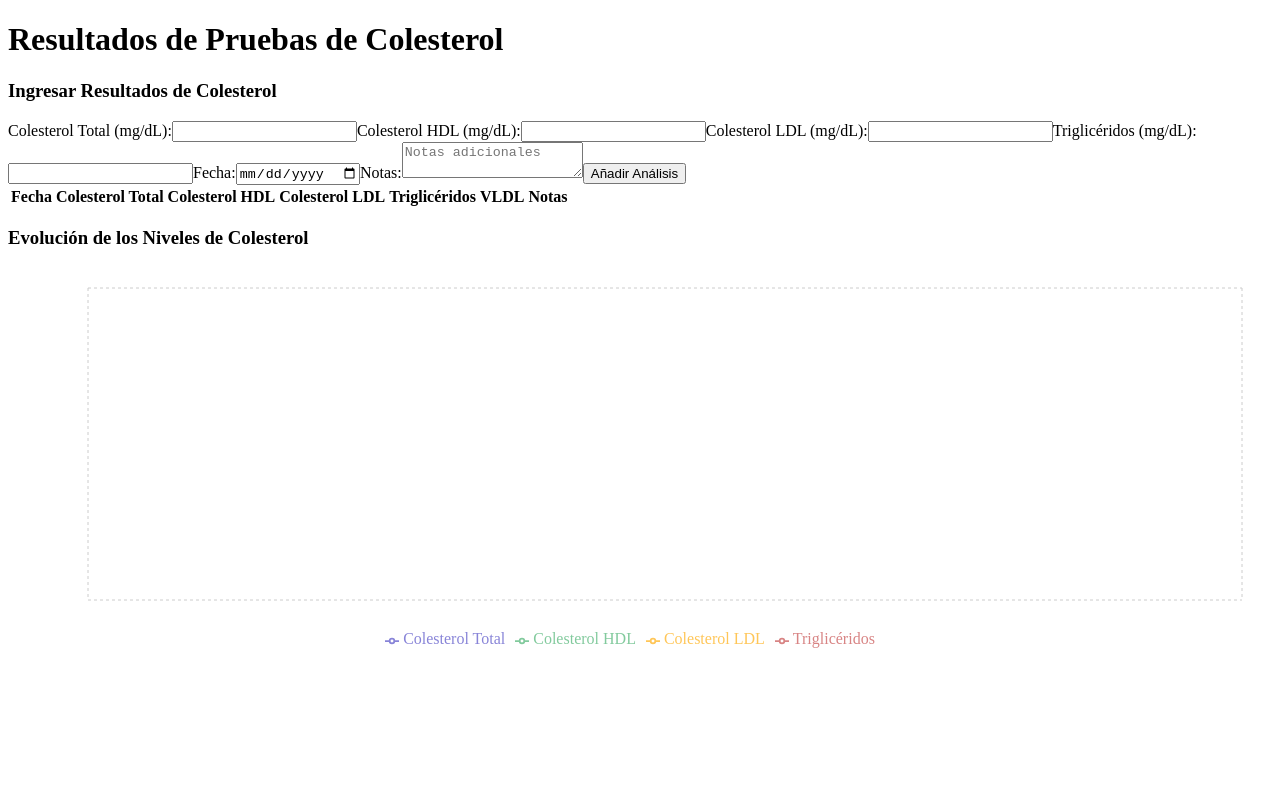
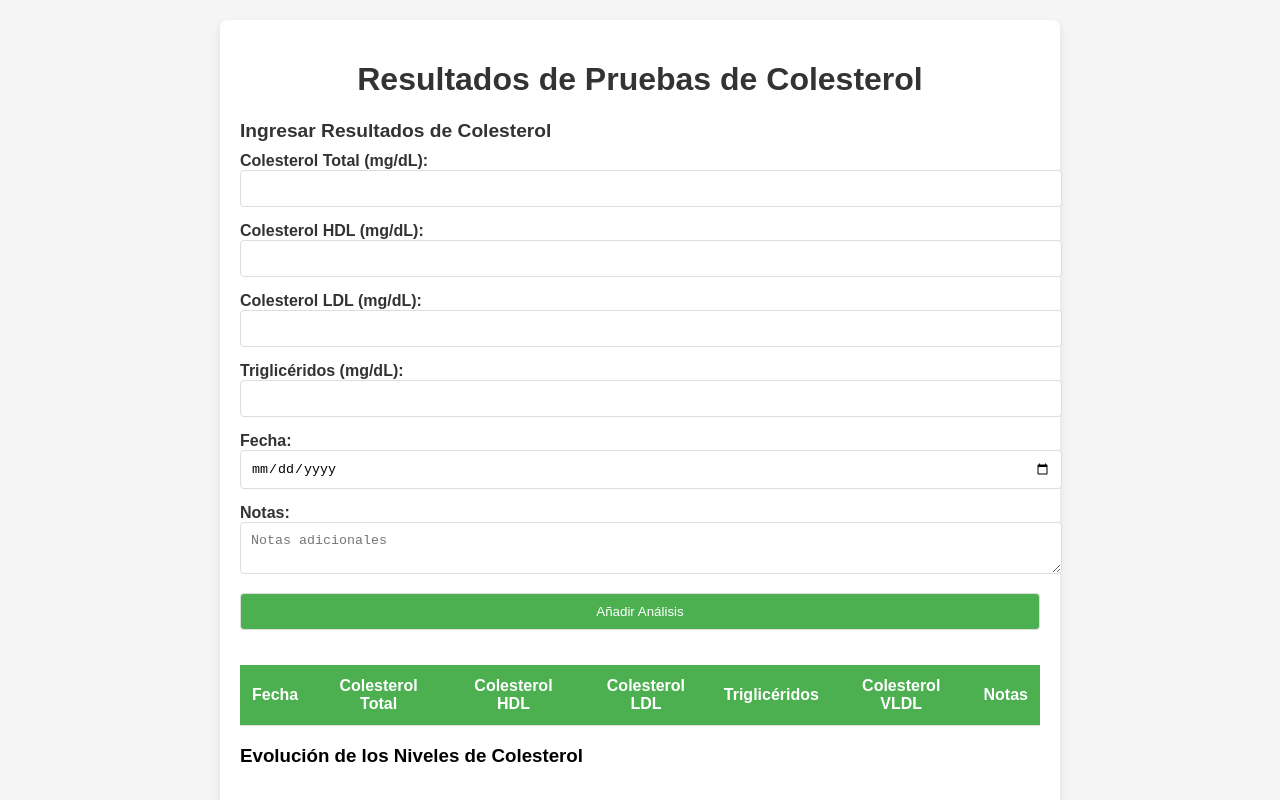
Before and after one commit to alexlab84/Visualization-of-cholesterol-test-results, a React (Vite) app: page / in a window 1280 px wide. Shown: the top 800 px of the page. Built offline with nearby package versions, Linux system fonts and the light colour scheme.

Commit message:
I add changes in styles

```diff
--- a/src/components/App.jsx
+++ b/src/components/App.jsx
@@ -1,9 +1,9 @@
-
-
 import { useState } from "react";
 import CholesterolResultsTable from "./CholesterolResultsTable";
 import CholesterolChart from "./CholesterolChart";
 import CholesterolForm from "./CholesterolForm";
+
+import '../styles/App.scss'
 
 function App() {
   const [results, setResults] = useState([]);
@@ -13,12 +13,11 @@ function App() {
   };
 
   return (
-    <div>
+    <div className="container">
       <h1>Resultados de Pruebas de Colesterol</h1>
-
       <CholesterolForm onAddTest={addTest} />
       <CholesterolResultsTable results={results} />
-      <CholesterolChart results={results} /> {/* Agregamos el gráfico aquí */}
+      <CholesterolChart results={results} />
     </div>
   );
 }
--- a/src/components/CholesterolForm.jsx
+++ b/src/components/CholesterolForm.jsx
@@ -12,9 +12,7 @@ function CholesterolForm({ onAddTest }) {
 
   const handleSubmit = (e) => {
     e.preventDefault();
-
     const vldlCholesterol = triglycerides ? triglycerides / 5 : 0;
-
     const newTest = {
       id: Date.now(),
       totalCholesterol: parseFloat(totalCholesterol),
@@ -25,9 +23,7 @@ function CholesterolForm({ onAddTest }) {
       date,
       notes,
     };
-
     onAddTest(newTest);
-
     setTotalCholesterol("");
     setHdlCholesterol("");
     setLdlCholesterol("");
@@ -37,70 +33,31 @@ function CholesterolForm({ onAddTest }) {
   };
 
   return (
-    <form onSubmit={handleSubmit}>
-      <h3>Ingresar Resultados de Colesterol</h3>
+    <div className="form-container">
+      <form onSubmit={handleSubmit}>
+        <h3 className="form-title">Ingresar Resultados de Colesterol</h3>
 
-      <label>
-        Colesterol Total (mg/dL):
-        <input
-          type="number"
-          value={totalCholesterol}
-          onChange={(e) => setTotalCholesterol(e.target.value)}
-          required
-        />
-      </label>
+        <label className="form-label">Colesterol Total (mg/dL):</label>
+        <input type="number" className="form-input" value={totalCholesterol} onChange={(e) => setTotalCholesterol(e.target.value)} required />
 
-      <label>
-        Colesterol HDL (mg/dL):
-        <input
-          type="number"
-          value={hdlCholesterol}
-          onChange={(e) => setHdlCholesterol(e.target.value)}
-          required
-        />
-      </label>
+        <label className="form-label">Colesterol HDL (mg/dL):</label>
+        <input type="number" className="form-input" value={hdlCholesterol} onChange={(e) => setHdlCholesterol(e.target.value)} required />
 
-      <label>
-        Colesterol LDL (mg/dL):
-        <input
-          type="number"
-          value={ldlCholesterol}
-          onChange={(e) => setLdlCholesterol(e.target.value)}
-          required
-        />
-      </label>
+        <label className="form-label">Colesterol LDL (mg/dL):</label>
+        <input type="number" className="form-input" value={ldlCholesterol} onChange={(e) => setLdlCholesterol(e.target.value)} required />
 
-      <label>
-        Triglicéridos (mg/dL):
-        <input
-          type="number"
-          value={triglycerides}
-          onChange={(e) => setTriglycerides(e.target.value)}
-          required
-        />
-      </label>
+        <label className="form-label">Triglicéridos (mg/dL):</label>
+        <input type="number" className="form-input" value={triglycerides} onChange={(e) => setTriglycerides(e.target.value)} required />
 
-      <label>
-        Fecha:
-        <input
-          type="date"
-          value={date}
-          onChange={(e) => setDate(e.target.value)}
-          required
-        />
-      </label>
+        <label className="form-label">Fecha:</label>
+        <input type="date" className="form-input" value={date} onChange={(e) => setDate(e.target.value)} required />
 
-      <label>
-        Notas:
-        <textarea
-          value={notes}
-          onChange={(e) => setNotes(e.target.value)}
-          placeholder="Notas adicionales"
-        />
-      </label>
+        <label className="form-label">Notas:</label>
+        <textarea className="form-textarea" value={notes} onChange={(e) => setNotes(e.target.value)} placeholder="Notas adicionales" />
 
-      <button type="submit">Añadir Análisis</button>
-    </form>
+        <button type="submit" className="form-button">Añadir Análisis</button>
+      </form>
+    </div>
   );
 }
 
--- a/src/components/CholesterolResultsTable.jsx
+++ b/src/components/CholesterolResultsTable.jsx
@@ -3,50 +3,50 @@
 function isOutOfRange(value, parameter) {
   switch (parameter) {
     case "totalCholesterol":
-      return value > 200;
+      return value > 200 ? "warning" : "normal";
     case "hdlCholesterol":
-      return value < 45 ? "Riesgo elevado" : value <= 65 ? "Riesgo moderado" : "Sin riesgo";
+      return value < 45 ? "warning" : "normal";
     case "ldlCholesterol":
-      return value > 190 ? "Riesgo" : "Normalidad";
+      return value > 190 ? "warning" : "normal";
     case "triglycerides":
-      return value >= 150 ? "Riesgo" : "Normal";
+      return value >= 150 ? "warning" : "normal";
     default:
-      return false;
+      return "";
   }
 }
 
 function CholesterolResultsTable({ results }) {
   return (
-    <table>
+    <table className="table">
       <thead>
         <tr>
-          <th>Fecha</th>
-          <th>Colesterol Total</th>
-          <th>Colesterol HDL</th>
-          <th>Colesterol LDL</th>
-          <th>Triglicéridos</th>
-          <th>VLDL</th>
-          <th>Notas</th>
+          <th className="table-header table-header-cell">Fecha</th>
+          <th className="table-header table-header-cell">Colesterol Total</th>
+          <th className="table-header table-header-cell">Colesterol HDL</th>
+          <th className="table-header table-header-cell">Colesterol LDL</th>
+          <th className="table-header table-header-cell">Triglicéridos</th>
+          <th className="table-header table-header-cell">Colesterol VLDL</th>
+          <th className="table-header table-header-cell">Notas</th>
         </tr>
       </thead>
       <tbody>
         {results.map((result) => (
           <tr key={result.id}>
-            <td>{result.date}</td>
-            <td style={{ color: result.totalCholesterol > 200 ? "red" : "black" }}>
+            <td className="table-cell">{result.date}</td>
+            <td className={`table-cell ${isOutOfRange(result.totalCholesterol, "totalCholesterol")}`}>
               {result.totalCholesterol} mg/dL
             </td>
-            <td style={{ color: isOutOfRange(result.hdlCholesterol, "hdlCholesterol") === "Riesgo elevado" ? "red" : "black" }}>
-              {result.hdlCholesterol} mg/dL ({isOutOfRange(result.hdlCholesterol, "hdlCholesterol")})
+            <td className={`table-cell ${isOutOfRange(result.hdlCholesterol, "hdlCholesterol")}`}>
+              {result.hdlCholesterol} mg/dL
             </td>
-            <td style={{ color: isOutOfRange(result.ldlCholesterol, "ldlCholesterol") === "Riesgo" ? "red" : "black" }}>
-              {result.ldlCholesterol} mg/dL ({isOutOfRange(result.ldlCholesterol, "ldlCholesterol")})
+            <td className={`table-cell ${isOutOfRange(result.ldlCholesterol, "ldlCholesterol")}`}>
+              {result.ldlCholesterol} mg/dL
             </td>
-            <td style={{ color: result.triglycerides >= 150 ? "red" : "black" }}>
-              {result.triglycerides} mg/dL ({isOutOfRange(result.triglycerides, "triglycerides")})
+            <td className={`table-cell ${isOutOfRange(result.triglycerides, "triglycerides")}`}>
+              {result.triglycerides} mg/dL
             </td>
-            <td>{result.vldlCholesterol} mg/dL</td>
-            <td>{result.notes}</td>
+            <td className="table-cell">{result.vldlCholesterol} mg/dL</td>
+            <td className="table-cell">{result.notes}</td>
           </tr>
         ))}
       </tbody>
--- a/src/styles/App.scss
+++ b/src/styles/App.scss
@@ -1,2 +1,97 @@
 @import './core/reset';
 @import './core/variables';
+
+/* src/App.css */
+
+/* Estilos generales */
+body {
+    font-family: Arial, sans-serif;
+    background-color: #f5f5f5;
+    margin: 0;
+    padding: 0;
+    display: flex;
+    justify-content: center;
+  }
+
+  /* Contenedor principal */
+  .container {
+    max-width: 800px;
+    margin: 20px auto;
+    padding: 20px;
+    background-color: #fff;
+    border-radius: 8px;
+    box-shadow: 0 4px 8px rgba(0, 0, 0, 0.1);
+  }
+
+  /* Título principal */
+  h1 {
+    color: #333;
+    text-align: center;
+  }
+
+  /* Formulario */
+  .form-container {
+    margin-bottom: 20px;
+  }
+
+  .form-title {
+    font-size: 1.2rem;
+    color: #333;
+    margin-bottom: 10px;
+  }
+
+  .form-label {
+    color: #333;
+    font-weight: bold;
+    margin-bottom: 5px;
+  }
+
+  .form-input, .form-textarea, .form-button {
+    padding: 10px;
+    border: 1px solid #ddd;
+    border-radius: 4px;
+    width: 100%;
+    margin-bottom: 15px;
+  }
+
+  .form-textarea {
+    resize: vertical;
+  }
+
+  .form-button {
+    background-color: #4CAF50;
+    color: white;
+    cursor: pointer;
+    text-align: center;
+  }
+
+  .form-button:hover {
+    background-color: #45a049;
+  }
+
+  /* Tabla */
+  .table {
+    width: 100%;
+    border-collapse: collapse;
+    margin-top: 20px;
+  }
+
+  .table-header {
+    background-color: #4CAF50;
+    color: white;
+  }
+
+  .table-cell, .table-header-cell {
+    padding: 12px;
+    text-align: center;
+    border-bottom: 1px solid #ddd;
+  }
+
+  .table-cell.warning {
+    color: red;
+    font-weight: bold;
+  }
+
+  .table-cell.normal {
+    color: green;
+  }
```
Also changed, not shown: src/components/Footer.jsx (added), 1 other file (tests, documents, lock files or other folders).
